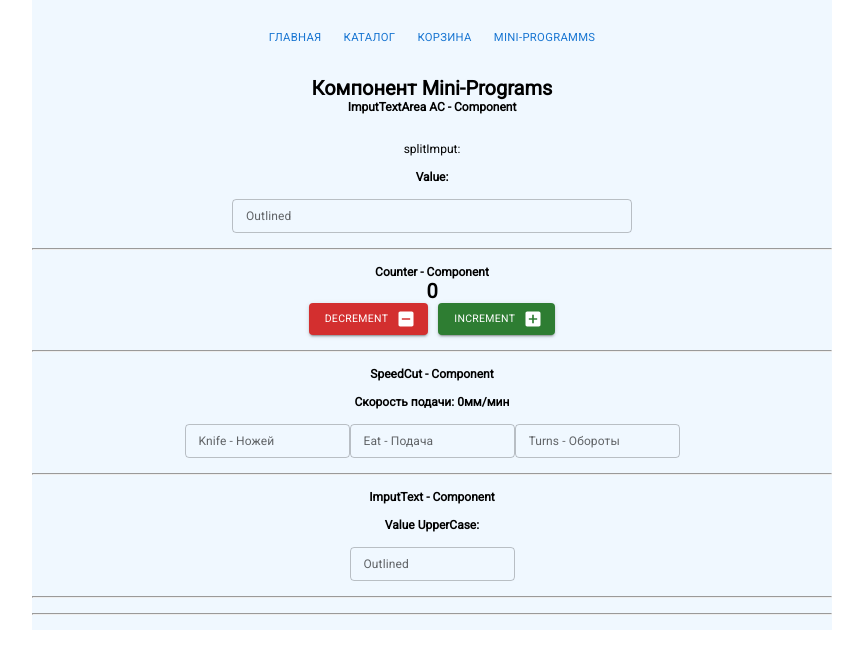
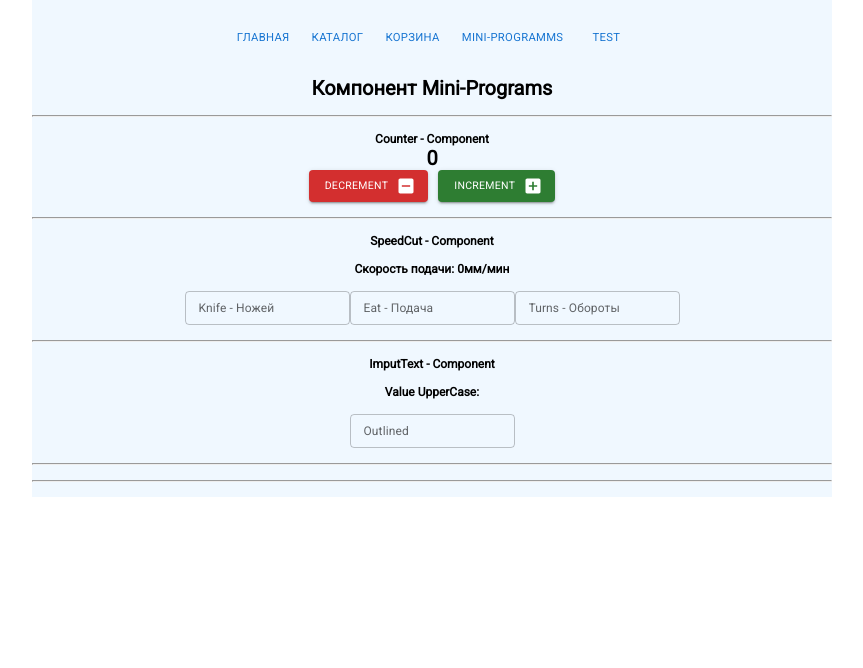
Before and after one commit to MaximMukhin/react-max-portal, a React (Create React App) app: page /miniProgramms in a window 1280 px wide. Shown: the top 668 px of the page, without its empty margins (208-1071 px from the left). Built offline with nearby package versions, Linux system fonts and the light colour scheme.

Commit message:
переход

```diff
--- a/src/App.js
+++ b/src/App.js
@@ -4,6 +4,7 @@ import MiniProgramms from "./pages/MiniProgramms";
 import Catalog from "./pages/Catalog";
 import Main from "./pages/Main";
 import Cart from "./pages/Cart";
+import Test from "./pages/Test";
 
 function App() {
 
@@ -14,6 +15,7 @@ function App() {
             <Route path="main" element={<Main />} />
             <Route path="cart" element={<Cart />} />
             <Route path="miniProgramms" element={<MiniProgramms />} />
+            <Route path="test" element={<Test />} />
       </Routes>
       </div>
 
--- a/src/components/Navigation.jsx
+++ b/src/components/Navigation.jsx
@@ -44,6 +44,13 @@ const Navigation = () => {
             </Button>
          </Link>
 
+         <Link to="/test">
+            <Button
+               size="large"
+            >
+               Test
+            </Button>
+         </Link>
       </div>
    )
 }
--- a/src/components/miniPrograms/ImputTextArea.jsx
+++ b/src/components/miniPrograms/ImputTextArea.jsx
@@ -1,80 +1,70 @@
 import { TextField } from "@mui/material";
 import React, { useState } from "react";
-
 
 const ImputTextArea = function () {
    const [valueImputTextAreaAc, setValueImputTextAreaAc] = useState('')
    const [valueImputTextAreaAcNew, setValueImputTextAreaNew] = useState([])
-   console.log('valueImputTextAreaAc', valueImputTextAreaAc);
-   /*    const toReplaced = (str) => {
-         let replaced = str.replace(/\s+/g, '-')
-            .replace(/-S-S-/gi, '-S-S')
-            .replace(/-S-T-/gi, '-S-T')
-            .replace(/-S-K-/gi, '-S-K')
-            .replace(/-P-S-/gi, '-P-S')
-            .replace(/-P-T-/gi, '-P-T')
-            .replace(/-P-K-/gi, '-P-K')
-            .replace(/-L-T-/gi, '-L-T')
-            .replace(/-L-P-/gi, '-L-P')
-            .replace(/-L-F-/gi, '-L-F')
-            .replace(/1-D/gi, '1D')
-            .replace(/2-D/gi, '2D')
-            .replace(/1-B/gi, '1B')
-            .replace(/2-B/gi, '2B')
-            .replace(/1-M/gi, '1M')
 
-         if (replaced[replaced.length - 1] === '-') {
-            return replaced.slice(0, -1) //
-         } else {
-            return replaced; //
-         }
-      } */
+   //   const splitImput = () => {
+   //      let str = valueImputTextAreaAc
+   //      let arr = str.split('\n')
+   //      console.log('splitImput arr', arr);
+   //      /*       setValueImputTextAreaNew(arr) */
+   //   }
 
-   const splitImput = () => {
-      let str = valueImputTextAreaAc
-      let arr = str.split('\n')
-      console.log('splitImput run', arr)
-      console.log(arr.length);
-      for (let i = 0; i < arr.length; i++) {
-
-         console.log(arr[i]);
-
-         let replaced = arr[i].replace(/\s+/g, '-')
-            .replace(/-S-S-/gi, '-S-S')
-            .replace(/-S-T-/gi, '-S-T')
-            .replace(/-S-K-/gi, '-S-K')
-            .replace(/-P-S-/gi, '-P-S')
-            .replace(/-P-T-/gi, '-P-T')
-            .replace(/-P-K-/gi, '-P-K')
-            .replace(/-L-T-/gi, '-L-T')
-            .replace(/-L-P-/gi, '-L-P')
-            .replace(/-L-F-/gi, '-L-F')
-            .replace(/1-D/gi, '1D')
-            .replace(/2-D/gi, '2D')
-            .replace(/1-B/gi, '1B')
-            .replace(/2-B/gi, '2B')
-            .replace(/1-M/gi, '1M')
-
-         if (replaced[replaced.length - 1] === '-') {
-            return console.log(replaced.slice(0, -1))
-
-         } else {
-            return console.log(replaced);
-         }
-      }
-
+   const splitImput = (string) => {
+      let arr = string.split('\n')
+      console.log('splitImput arr', arr);
+      return arr
+/*       setValueImputTextAreaNew(arr) */
    }
 
+
+   console.log('valueImputTextAreaAc', valueImputTextAreaAc)
+   console.log('valueImputTextAreaAcNew', valueImputTextAreaAcNew);
+
+/*    const newArticle = valueImputTextAreaAcNew.map((art, index) => {
+
+      let replaced = art.replace(/\t+/g, '-') //=
+         .replace(/\s+/g, '-')  //=
+         .replace(/-S-S-/gi, '-S-S') //=
+         .replace(/-S-T-/gi, '-S-T') //=
+         .replace(/-S-K-/gi, '-S-K') //=
+         .replace(/-P-S-/gi, '-P-S') //=
+         .replace(/-P-T-/gi, '-P-T') //=
+         .replace(/-P-K-/gi, '-P-K') //=
+         .replace(/-L-T-/gi, '-L-T') //=
+         .replace(/-L-P-/gi, '-L-P') //=
+         .replace(/-L-F-/gi, '-L-F') //=
+         .replace(/1-D/gi, '1D') //=
+         .replace(/2-D/gi, '2D') //=
+         .replace(/1-B/gi, '1B') //=
+         .replace(/2-B/gi, '2B') //=
+         .replace(/1-M/gi, '1M') //=
+
+      console.log('newArt', replaced) //=
+
+      let replaceArt = art
+
+      console.log(replaceArt)
+
+      if (replaced[replaced.length - 1] === '-') {
+         return replaced.slice(0, -1) //=
+      } else {
+         return replaced //=
+      }
+   }) */
+
    return (
-      <div style={{ textAlign: 'center' }}>
-         <h3>ImputTextArea AC - Component</h3>
+      <div style={{ textAlign: 'center', fontSize: '20px' }}>
+
+         <p>ImputTextArea AC - Component</p>
+
+         <p>splitImput: {splitImput(valueImputTextAreaAc)}</p>
          <br />
-
-
+         <p>valueImputTextAreaAc:<br /> {valueImputTextAreaAc}</p>
          <br />
-         <p>splitImput: {splitImput()}</p>
-         <br />
-         <h1>Value: {valueImputTextAreaAc.toUpperCase()}</h1>
+         <p>valueImputTextAreaAcNew:<br /> {valueImputTextAreaAcNew}</p>
 
          <TextField
             style={{ marginTop: '15px' }}
@@ -90,7 +80,24 @@ const ImputTextArea = function () {
          />
 
       </div>
-   )
-}
+   );
+};
+export default ImputTextArea;
 
-export default ImputTextArea;
+/*
+
+SOFIA	S	K	21	106	1	D	SF027	L
+SOFIA	S	K	21	106	1	D	SF027	R
+SOFIA	S	K	22	67	1	M	SF027
+SOFIA	S	K	23	53	2	B	SF027
+SOFIA	S	S	20	60	2	B	SF027
+SOFIA	S	S	20	70	2	B	SF027
+SOFIA	S	S	20	80	2	B	SF027
+SOFIA	S	S	20	90	2	B	SF027
+SOFIA	S	S	20	100	2	B	SF027
+SOFIA	S	T	20	60	2	B	SF027
+SOFIA	S	T	20	70	2	B	SF027
+SOFIA	S	T	20	80	2	B	SF027
+SOFIA	S	T	20	90	2	B	SF027
+
+*/
--- a/src/pages/MiniProgramms.jsx
+++ b/src/pages/MiniProgramms.jsx
@@ -2,11 +2,11 @@ import React from 'react'
 import Navigation from '../components/Navigation';
 import Counter from "../components/miniPrograms/Counter";
 import ImputText from "../components/miniPrograms/ImputText";
-import ImputTextArea from '../components/miniPrograms/ImputTextArea';
+/* import ImputTextArea from '../components/miniPrograms/ImputTextArea'; */
 import SpeedCut from '../components/miniPrograms/SpeedCut';
 
 
-const About = () => {
+const MiniProgramms = () => {
    return (
       <div>
          <Navigation />
@@ -17,7 +17,7 @@ const About = () => {
          }}>
             Компонент Mini-Programs
          </h1>
-         <ImputTextArea />
+         {/*          <ImputTextArea /> */}
 
          <hr style={{ margin: '15px 0' }} />
 
@@ -39,4 +39,4 @@ const About = () => {
    );
 };
 
-export default About;
+export default MiniProgramms;
--- /dev/null
+++ b/src/pages/Test.jsx
@@ -0,0 +1,15 @@
+import React from 'react'
+import ImputTextArea from '../components/miniPrograms/ImputTextArea'
+import Navigation from '../components/Navigation'
+
+const Test = () => {
+   return (
+      <div>
+         <Navigation />
+         <ImputTextArea />
+         <hr style={{ margin: '15px 0' }} />
+      </div>
+   )
+}
+
+export default Test
```
Also changed, not shown: test.js (+36 -6 lines).
